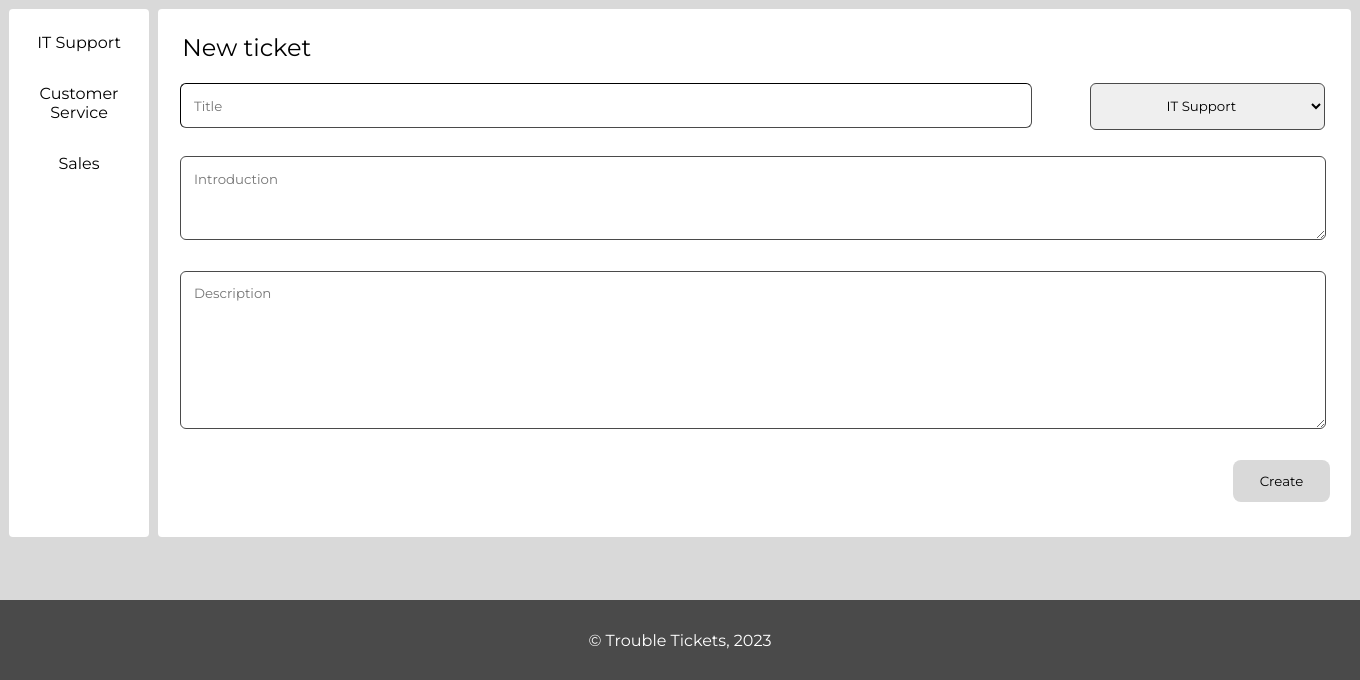
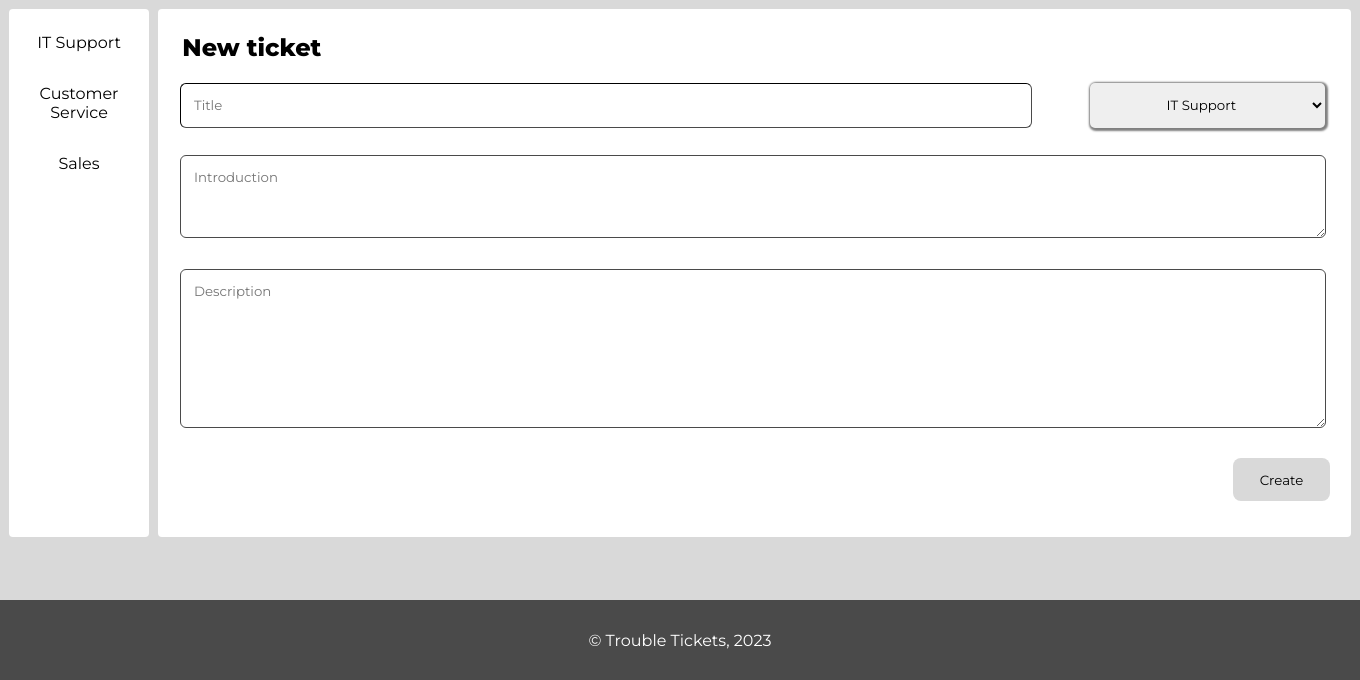
Before and after one commit to coutinho21/ltw_proj, a PHP site: page /pages/new_ticket.php in a window 1360 px wide. Shown: the part 120-800 px from the top of the page. Run offline with PHP 8.4, Linux system fonts and the light colour scheme; the visitor is signed in with stand-in values (Sample User, id 1); data comes from the database, SQL or seed files in the repository.

Commit message:
Small changes

```diff
--- a/css/new_ticket.css
+++ b/css/new_ticket.css
@@ -3,7 +3,6 @@
     background-color: white;
     margin: .55em;
     margin-left: 1.25em;
-    /* padding-left: 1.5em; */
     height: 528px;
 }
 
@@ -15,15 +14,23 @@
 
 .new-ticket > h2 {
     margin: 1em 1em 0 1em;
-    font-weight: normal;
 }
 
 .new-ticket > form > input,
-.new-ticket > form > select,
 .new-ticket > form > textarea {
     border-radius: 6px;
     border-color: #4A4A4A;
     border-width: .1em;
+    margin: 1em;
+    padding: 1em;
+    width: fit-content;
+}
+
+.new-ticket > form > select{
+    border: none;
+    border-radius: 5px;
+    box-shadow: 1px 1px 2px 2px grey;
+    display:inline-block;
     margin: 1em;
     padding: 1em;
     width: fit-content;
```
